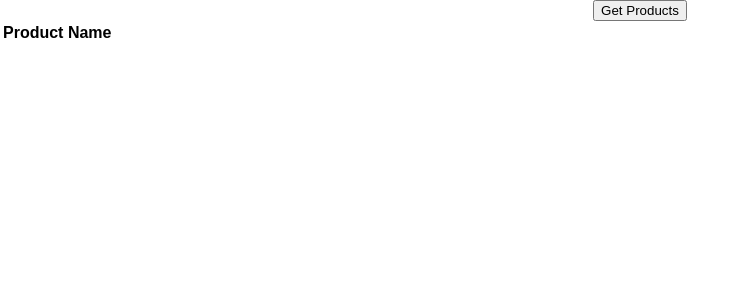
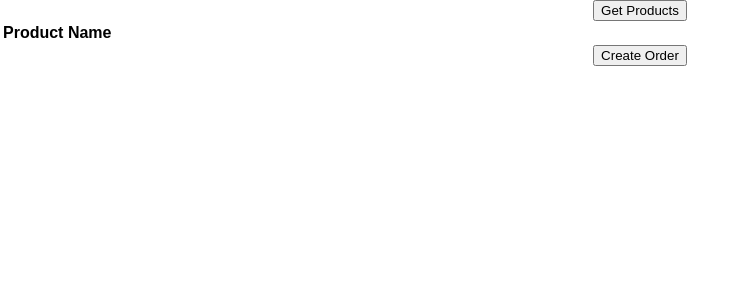
Before and after one commit to TYohoJr/pfl-app, a React (Create React App) app: page / in a window 1280 px wide. Shown: the top 300 px of the page, without its empty margins (0-746 px from the left). Built offline with nearby package versions, Linux system fonts and the light colour scheme.

Commit message:
started order submission

```diff
--- a/src/App.js
+++ b/src/App.js
@@ -4,6 +4,7 @@ import reducer from "./reducers";
 import { Provider } from 'react-redux';
 import { createStore } from 'redux';
 import ProductsList from "./ProductList/ProductList";
+import UserOrder from "./UserOrder/UserOrder";
 
 const store = createStore(reducer);
 
@@ -14,6 +15,7 @@ export default class App extends Component {
       <Provider store={store} >
         <div className="App">
           <ProductsList />
+          <UserOrder />
         </div>
       </Provider>
 
--- /dev/null
+++ b/src/UserOrder/UserOrder.js
@@ -0,0 +1,30 @@
+import React, { Component } from 'react';
+import './UserOrder.css';
+import axios from "axios";
+import { connect } from 'react-redux';
+
+class UserOrder extends Component {
+    constructor() {
+        super();
+        this.createOrder = this.createOrder.bind(this);
+        this.state = {
+            productsList: ''
+        }
+    }
+
+    createOrder() {
+        axios.post("/createOrder").then((result) => {
+            console.log(result.data);
+        })
+    }
+
+    render() {
+        return (
+            <div>
+                <button onClick={this.createOrder}>Create Order</button>
+            </div>
+        );
+    }
+}
+
+export default connect((state) => (state))(UserOrder);
```
Also changed, not shown: src/UserOrder/UserOrder.css (added).
